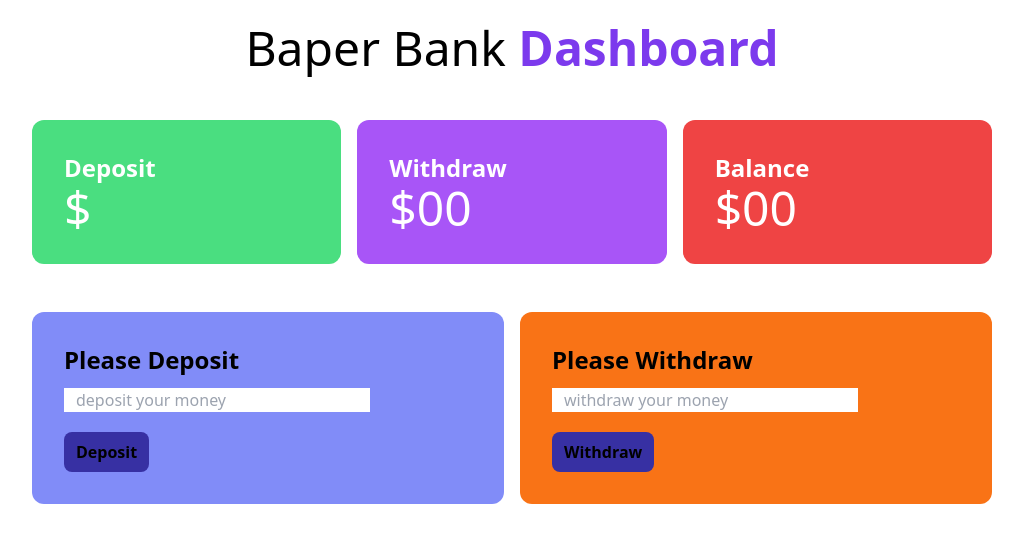
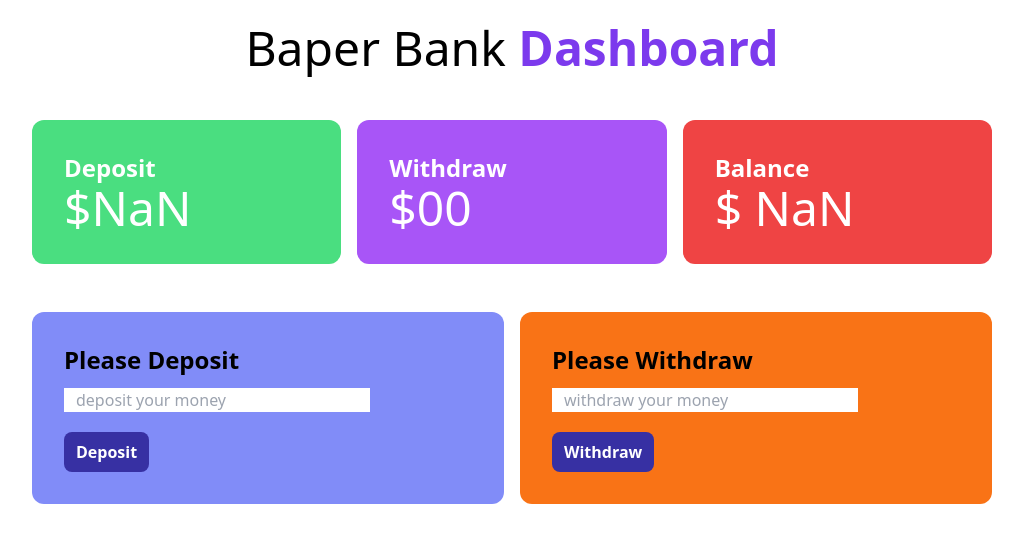
Before and after one commit to bibjaw99/baper_bank, a plain HTML site: page bank.html in a window 1280 px wide. Both pictures are taken after a click on the button "Deposit". Shown: the whole page, without its empty margins (128-1151 px from the left). Drawn offline with nearby package versions, Linux system fonts and the light colour scheme.

Commit message:
baper bank done

```diff
--- a/bank.html
+++ b/bank.html
@@ -1,5 +1,6 @@
 <!doctype html>
 <html lang="en">
+
 <head>
   <title>baper bank dashboard</title>
   <meta charset="UTF-8" />
@@ -24,12 +25,12 @@
 
         <div class="bg-purple-500 p-8 rounded-xl">
           <h2 class="text-2xl font-bold">Withdraw</h2>
-            <h3 class="text-5xl">$00</h3>
+          <h3 class="text-5xl">$<span id="withdraw-total">00</span></h3>
         </div>
 
         <div class="bg-red-500 p-8 rounded-xl">
           <h2 class="text-2xl font-bold">Balance</h2>
-            <h3 class="text-5xl">$00</h3>
+          <h3 class="text-5xl">$ <span id="balance-total">1200</span></h3>
         </div>
       </div>
     </section>
@@ -40,18 +41,10 @@
         <div class="bg-indigo-400 p-8 rounded-xl">
           <h2 class="text-2xl font-bold mb-3">Please Deposit</h2>
 
-            <input
-              class="w-9/12 block mb-5 px-3"
-              id="deposit-field"
-              type="text"
-              placeholder="deposit your money"
-            />
+          <input class="w-9/12 block mb-5 px-3" id="deposit-field" type="text" placeholder="deposit your money" />
           <!-- submit button -->
-            <button
-              id="btn-deposit"
-              class="bg-indigo-800 px-3 py-2 rounded-lg font-bold hover:bg-amber-600"
-              type="button"
-            >
+          <button id="btn-deposit" class="text-white bg-indigo-800 px-3 py-2 rounded-lg font-bold hover:bg-amber-600"
+            type="button">
             Deposit
           </button>
         </div>
@@ -59,17 +52,9 @@
         <div class="bg-orange-500 p-8 rounded-xl">
           <h2 class="text-2xl font-bold mb-3">Please Withdraw</h2>
 
-            <input
-              class="w-9/12 block mb-5 px-3"
-              id="withdraw-field"
-              type="email"
-              placeholder="withdraw your money"
-            />
-            <button
-              id="btn-withdraw"
-              class="bg-indigo-800 px-3 py-2 rounded-lg font-bold hover:bg-amber-600"
-              type="button"
-            >
+          <input class="w-9/12 block mb-5 px-3" id="withdraw-field" type="email" placeholder="withdraw your money" />
+          <button id="btn-withdraw" class="text-white bg-indigo-800 px-3 py-2 rounded-lg font-bold hover:bg-amber-600"
+            type="button">
             Withdraw
           </button>
         </div>
@@ -79,4 +64,5 @@
 
   <script src="./js/deposit.js"></script>
 </body>
+
 </html>
--- a/js/deposit.js
+++ b/js/deposit.js
@@ -1,11 +1,49 @@
 // step: 1 add event listener to the deposit button
-document.getElementById("btn-deposit").addEventListener("click", function() {
+document.getElementById("btn-deposit").addEventListener("click", function () {
   // step:2 get the deposit ammount from the input field
   const depositField = document.getElementById("deposit-field");
-  const depositAmmount = depositField.value;
+  const newDepositAmmountString = depositField.value;
+  const newDepositAmmount = parseFloat(newDepositAmmountString);
 
   // step:3 get the current deposit total
   const depositTotalElement = document.getElementById("deposit-total");
-  const depositTotal = depositTotalElement.innerText;
-  depositTotalElement.innerText = depositAmmount;
+  const previousDepositTotalString = depositTotalElement.innerText;
+  const previousDepositTotal = parseFloat(previousDepositTotalString);
+
+  // current balance
+  const currentDepositeTotal = previousDepositTotal + newDepositAmmount;
+  depositTotalElement.innerText = currentDepositeTotal;
+
+  // current balance part
+  const balanceTotalElement = document.getElementById("balance-total");
+  const totalBalance = parseFloat(balanceTotalElement.innerText);
+  const newBalance = totalBalance + newDepositAmmount;
+  balanceTotalElement.innerText = newBalance;
+
+  // clear input field
+  depositField.value = "";
 });
+
+// withdraw part
+// =======================================================================
+document.getElementById("btn-withdraw").addEventListener("click", function () {
+  // step:2 get the deposit ammount from the input field
+  const withdrawField = document.getElementById("withdraw-field");
+  const newWithdrawAmmountString = withdrawField.value;
+  const newWithdrawAmmount = parseFloat(newWithdrawAmmountString);
+
+  const withdrawTotalElement = document.getElementById("withdraw-total");
+  const previousWithdrawTotalString = withdrawTotalElement.innerText;
+  const previousWithdrawTotal = parseFloat(previousWithdrawTotalString);
+
+  const currentWithdrawTotal = previousWithdrawTotal + newWithdrawAmmount;
+  withdrawTotalElement.innerText = currentWithdrawTotal;
+
+  const balanceTotalElement = document.getElementById("balance-total");
+  const totalBalance = parseFloat(balanceTotalElement.innerText);
+  const newBalance = totalBalance - newWithdrawAmmount;
+  balanceTotalElement.innerText = newBalance;
+
+  // clear input field
+  withdrawField.value = "";
+});
```
Lines whose indentation alone changed are shown as unchanged.
